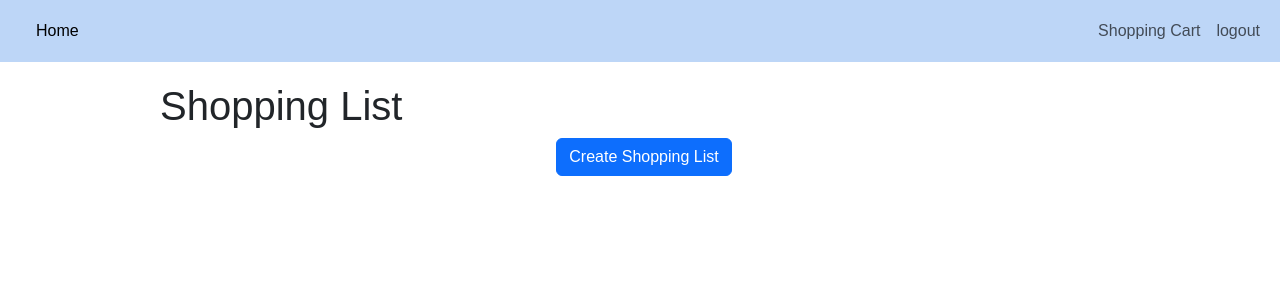
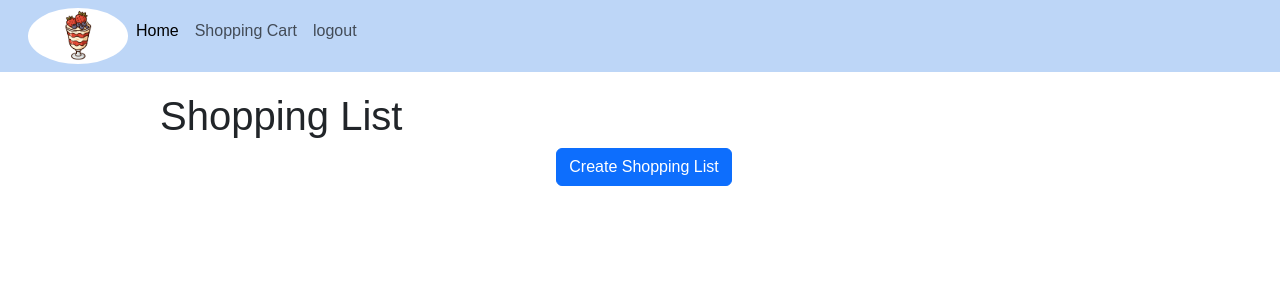
Before and after one commit to Ty-Tupai/Digital-Media-Outcome-Business, a Flask app: page /blog in a window 1280 px wide. Shown: the top 300 px of the page. Run offline with Flask 3, Linux system fonts and the light colour scheme; the visitor is signed in with stand-in values (Sample User, id 1); data that the repository does not hold is empty.

Commit message:
Digital Media Outcome Version 4
This is the final version of the digital media outcome code. In this code it includes the logo image shown at the top left corner of the navigation bar.

```diff
--- a/Flask_Blog/website/static/main.css
+++ b/Flask_Blog/website/static/main.css
@@ -52,7 +52,7 @@ Tyrese Tupai
     margin: 0 auto; /* Center the image horizontally */
     border-radius: 50%; /* Make the image appear as a circle */
     overflow: hidden; /* Hide any overflow outside the circle */
-  }
+}
 
 
 
--- a/Flask_Blog/website/templates/template.html
+++ b/Flask_Blog/website/templates/template.html
@@ -21,6 +21,11 @@
               </button>
               <div class="collapse navbar-collapse" id="navbarNavAltMarkup">
                 <div class="navbar-nav">
+                <!-- Center-align the logo image -->
+                  <div style="text-align: center;">
+                  <img src="static/assets/img/LOGO.PNG" alt="Logo" class="centered-image" width="100" height="80">
+                  </div>
+                  <div class="navbar-nav">
                   <a class="nav-link active" aria-current="page" href="/home">Home</a>
                 </div>
                   {% if user.is_authenticated %}
```
Also changed, not shown: Flask_Blog/instance/database.db.
